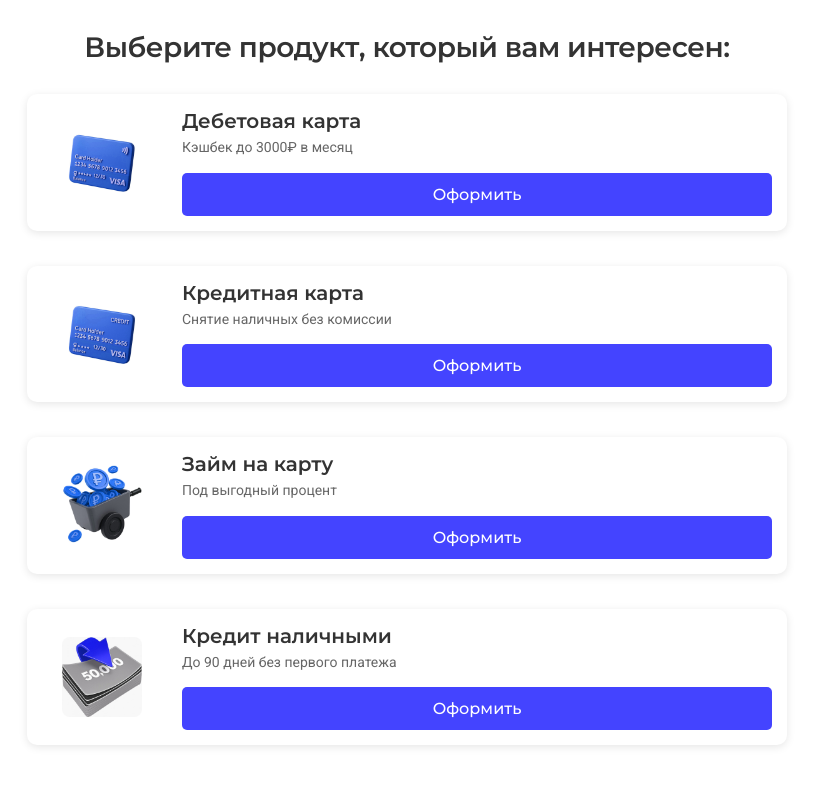
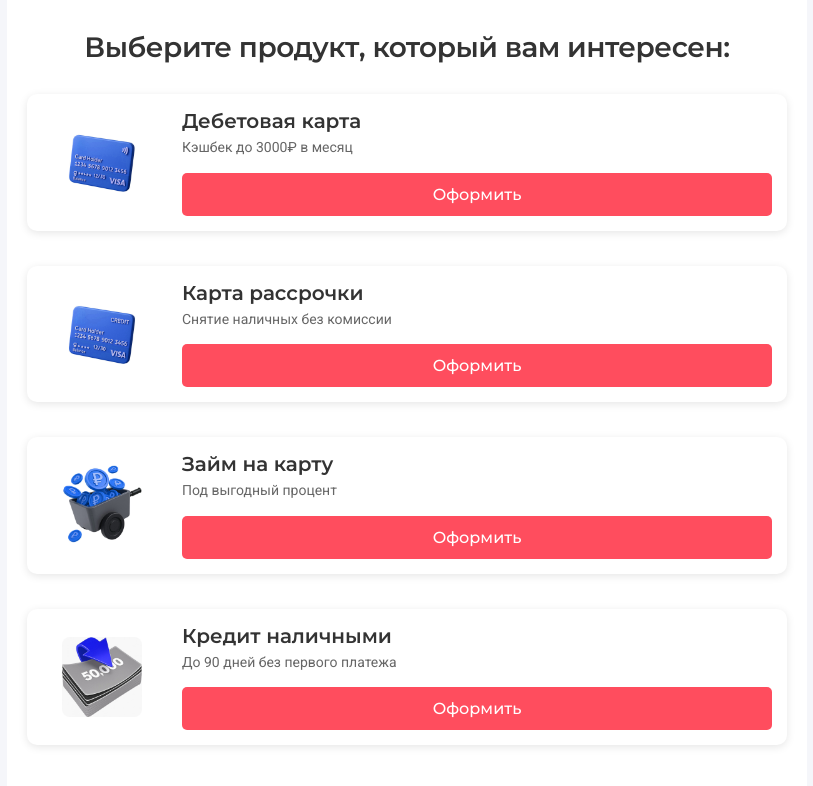
Before and after one commit to guessmesome/sv8gkjdf, a plain HTML site: page index.html in a window 1280 px wide. Shown: the whole page, without its empty margins (233-1046 px from the left). Drawn offline with Linux system fonts and the light colour scheme.

Commit message:
gflgkfml

```diff
--- a/index.html
+++ b/index.html
@@ -30,10 +30,10 @@
             <div class="product" id="product2">
                 <div class="product-content">
                     <div class="product-image">
-                        <img src="images/Product_2.png" alt="Кредитная карта">
+                        <img src="images/Product_2.png" alt="Карта рассрочки">
                     </div>
                     <div class="product-info">
-                        <h2>Кредитная карта</h2>
+                        <h2>Карта рассрочки</h2>
                         <p>Снятие наличных без комиссии</p>
                         <a href="https://pxl.leads.su/click/ab4abf47c4b2a6778493848cd9db7d5e?erid=2W5zFGGtnwi" class="apply-btn" data-product="2">Оформить</a>
                     </div>
--- a/styles.css
+++ b/styles.css
@@ -1,8 +1,10 @@
 :root {
-    --primary-color: #4444ff;
-    --primary-hover: #3535d5;
+    --primary-color: #5f7eff;
+    --primary-hover: #4e68db;
     --text-color: #333333;
-    --background-color: #FFFFFF;
+    --background-color: #f5f6fa;
+    --button-color: #ff4d5e;
+    --button-hover: #e63e4d;
 }
 
 * {
@@ -103,7 +105,7 @@ p {
     display: block;
     width: 100%;
     padding: 12px;
-    background-color: var(--primary-color);
+    background-color: var(--button-color);
     color: white;
     border: none;
     border-radius: 5px;
@@ -117,7 +119,7 @@ p {
 }
 
 .apply-btn:hover {
-    background-color: var(--primary-hover);
+    background-color: var(--button-hover);
     transform: scale(1.02);
 }
 
```
